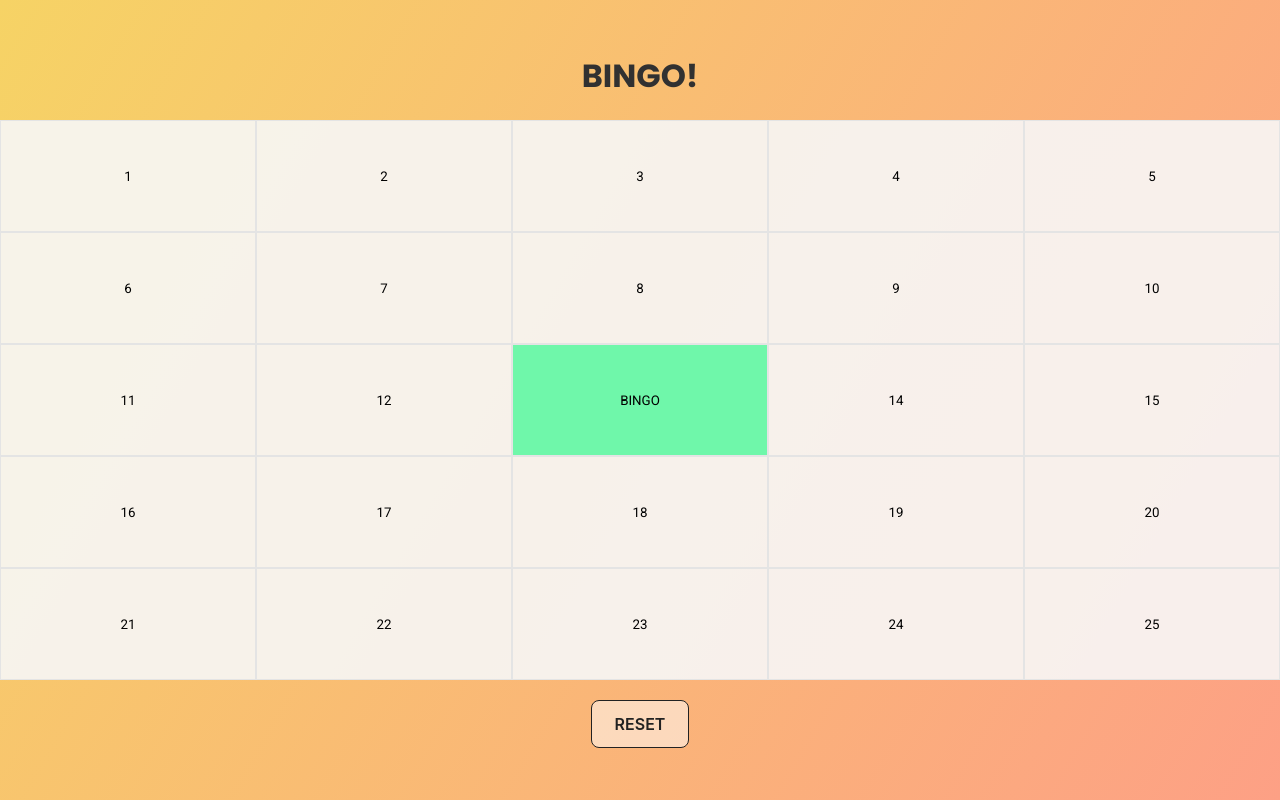
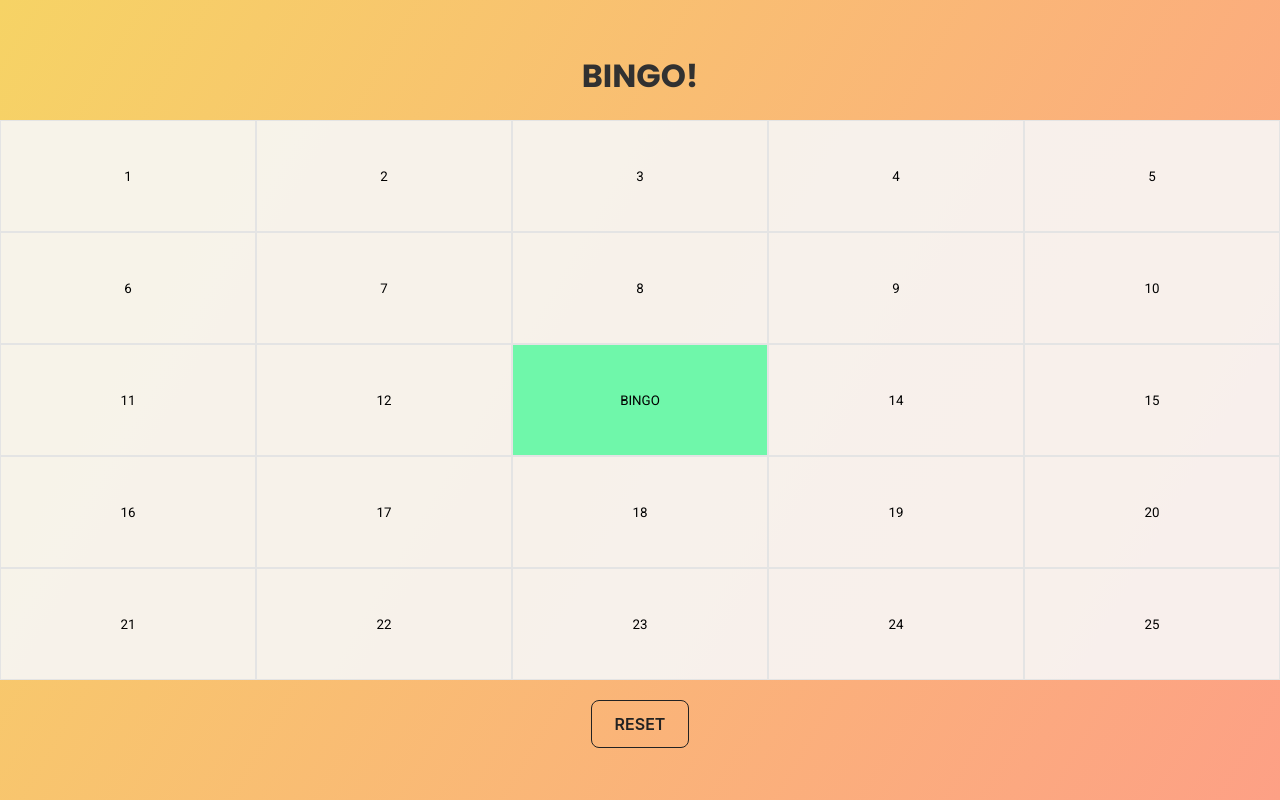
Before and after one commit to matthias-grgic/Bingo-App, a React (Vite) app: page /bingo in a window 1280 px wide. Built offline with nearby package versions, Linux system fonts and the light colour scheme.

Commit message:
reset button to reset array

```diff
--- a/src/page/bingo.jsx
+++ b/src/page/bingo.jsx
@@ -37,7 +37,7 @@ export default function Bingo() {
 }
 
 const ButtonReset = styled.button`
-  background-color: rgb(255, 255, 255, 0.5);
+  background-color: rgb(255, 255, 255, 0);
   border: 1px solid #222222;
   border-radius: 8px;
   box-sizing: border-box;
```
